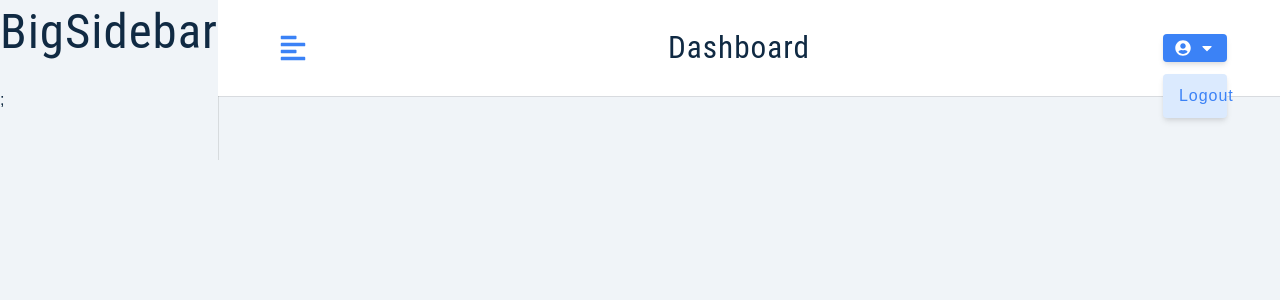
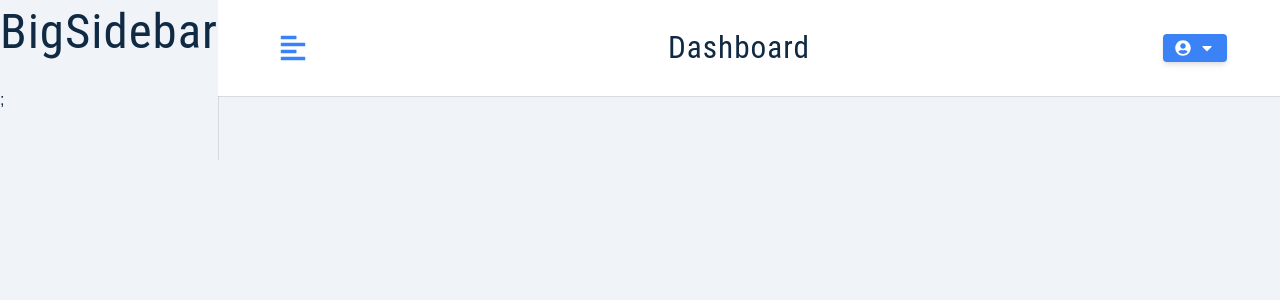
Before and after one commit to mfrancislie/Jobster-project, a React (Create React App) app: page / in a window 1280 px wide. Shown: the top 300 px of the page. Built offline with nearby package versions, Linux system fonts and the light colour scheme.

Commit message:
toggle dropdown

```diff
--- a/src/components/Navbar.js
+++ b/src/components/Navbar.js
@@ -15,6 +15,8 @@
     dispatch(toggleSidebar());
   };
 
+  const [showLogout, setShowLogout] = useState(false);
+
   return (
     <Wrapper>
       <div className="nav-center">
@@ -29,13 +31,13 @@
           <button
             type="button"
             className="btn"
-            onClick={() => console.log('toggle logout dropdown')}
+            onClick={() => setShowLogout(!showLogout)}
           >
             <FaUserCircle />
             {user?.name}
             <FaCaretDown />
           </button>
-          <div className="dropdown show-dropdown">
+          <div className={showLogout ? 'dropdown show-dropdown' : 'dropdown'}>
             <button
               type="button"
               className="dropdown-btn"
```
Also changed, not shown: 1 other file (tests, documents, lock files or other folders).
